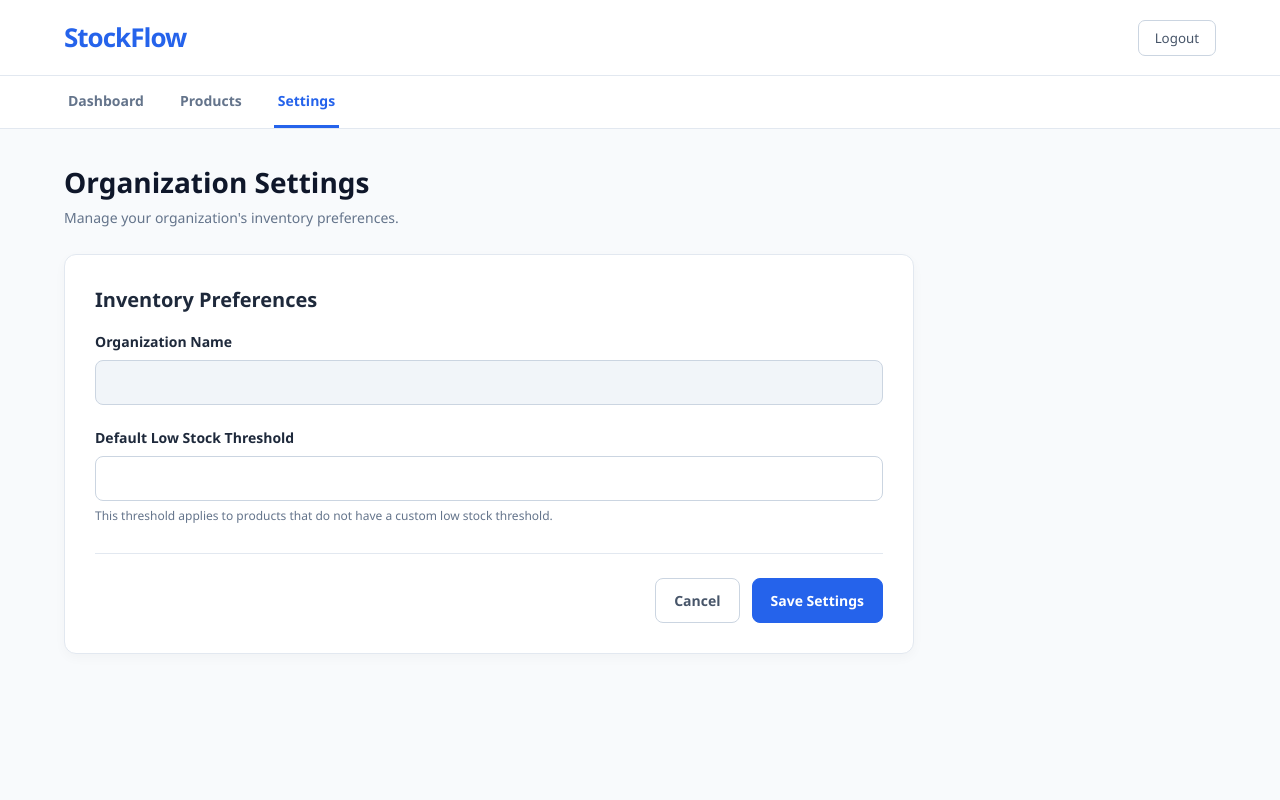
After one commit to Balaji-Gunji/stockflow-mvp, a Node server app: template views/settings.ejs in a window 1280 px wide. The commit adds this page. Run offline with Node 20, Linux system fonts and the light colour scheme; the template is opened without the code that fills it, so the values that code supplies are empty; some libraries are stand-ins or nearby versions.

Commit message:
Implement organization settings and configurable low stock threshold

```diff
--- a/public/css/dashboard.css
+++ b/public/css/dashboard.css
@@ -481,3 +481,20 @@ a:focus-visible {
         font-size: 24px;
     }
 }
+/* Organization Settings */
+
+.success-message {
+    background-color: #dcfce7;
+    color: #166534;
+    border: 1px solid #bbf7d0;
+    padding: 12px 16px;
+    border-radius: 8px;
+    margin-bottom: 20px;
+    font-size: 14px;
+}
+
+.form-group input[readonly] {
+    background-color: #f1f5f9;
+    color: #64748b;
+    cursor: not-allowed;
+}
--- a/server.js
+++ b/server.js
@@ -9,6 +9,7 @@ const session = require('express-session');
 const authRoutes = require('./routes/auth');
 const productRoutes = require('./routes/products');
 const dashboardRoutes = require('./routes/dashboard');
+const settingsRoutes = require('./routes/settings');
 
 const app = express();
 const PORT = process.env.PORT || 3000;
@@ -61,6 +62,7 @@ app.use('/products', productRoutes);
 
 // Temporary protected dashboard
 app.use('/dashboard', dashboardRoutes);
+app.use('/settings', settingsRoutes);
 // Page not found
 app.use((req, res) => {
     res.status(404).send('Page not found');
--- a/views/add-product.ejs
+++ b/views/add-product.ejs
@@ -31,6 +31,7 @@
     <nav class="navigation">
         <a href="/dashboard">Dashboard</a>
         <a href="/products" class="active">Products</a>
+        <a href="/settings">Settings</a>
     </nav>
 
     <main class="container">
--- a/views/dashboard.ejs
+++ b/views/dashboard.ejs
@@ -31,6 +31,7 @@
     <nav class="navigation">
         <a href="/dashboard" class="active">Dashboard</a>
         <a href="/products">Products</a>
+        <a href="/settings">Settings</a>
     </nav>
 
     <main class="container">
--- a/views/edit-product.ejs
+++ b/views/edit-product.ejs
@@ -31,6 +31,7 @@
     <nav class="navigation">
         <a href="/dashboard">Dashboard</a>
         <a href="/products" class="active">Products</a>
+        <a href="/settings">Settings</a>
     </nav>
 
     <main class="container">
--- a/views/products.ejs
+++ b/views/products.ejs
@@ -31,6 +31,7 @@
     <nav class="navigation">
         <a href="/dashboard">Dashboard</a>
         <a href="/products" class="active">Products</a>
+        <a href="/settings">Settings</a>
     </nav>
 
     <main class="container">
--- /dev/null
+++ b/views/settings.ejs
@@ -0,0 +1,118 @@
+<!DOCTYPE html>
+<html lang="en">
+
+<head>
+    <meta charset="UTF-8">
+    <meta name="viewport" content="width=device-width, initial-scale=1.0">
+
+    <title>Settings | StockFlow</title>
+
+    <link rel="stylesheet" href="/css/dashboard.css">
+</head>
+
+<body>
+
+    <header class="navbar">
+        <a href="/dashboard" class="brand">StockFlow</a>
+
+        <div class="nav-user">
+            <span>
+                <%= user.organization_name %>
+            </span>
+
+            <form action="/logout" method="POST">
+                <button type="submit" class="btn-logout">
+                    Logout
+                </button>
+            </form>
+        </div>
+    </header>
+
+    <nav class="navigation">
+        <a href="/dashboard">Dashboard</a>
+        <a href="/products">Products</a>
+        <a href="/settings" class="active">Settings</a>
+    </nav>
+
+    <main class="container">
+
+        <div class="page-header">
+            <div>
+                <h1>Organization Settings</h1>
+                <p>
+                    Manage your organization's inventory preferences.
+                </p>
+            </div>
+        </div>
+
+        <div class="form-card">
+
+            <h2 class="section-title">
+                Inventory Preferences
+            </h2>
+
+            <% if (error) { %>
+                <div class="error-message" role="alert">
+                    <%= error %>
+                </div>
+                <% } %>
+
+                    <% if (success) { %>
+                        <div class="success-message" role="status">
+                            <%= success %>
+                        </div>
+                        <% } %>
+
+                            <form action="/settings" method="POST">
+
+                                <div class="form-grid">
+
+                                    <div class="form-group full-width">
+                                        <label for="organization_name">
+                                            Organization Name
+                                        </label>
+
+                                        <input type="text" id="organization_name" value="<%= organization.name %>"
+                                            readonly>
+                                    </div>
+
+                                    <div class="form-group full-width">
+
+                                        <label for="default_threshold">
+                                            Default Low Stock Threshold
+                                        </label>
+
+                                        <input type="number" id="default_threshold" name="default_threshold" min="0"
+                                            step="1" value="<%= organization.default_threshold %>" required>
+
+                                        <p class="field-hint">
+                                            This threshold applies to products
+                                            that do not have a custom low stock
+                                            threshold.
+                                        </p>
+
+                                    </div>
+
+                                </div>
+
+                                <div class="form-actions">
+
+                                    <a href="/dashboard" class="btn-secondary">
+                                        Cancel
+                                    </a>
+
+                                    <button type="submit" class="btn-primary">
+                                        Save Settings
+                                    </button>
+
+                                </div>
+
+                            </form>
+
+        </div>
+
+    </main>
+
+</body>
+
+</html>
```
Also changed, not shown: routes/settings.js (added, +83 -0 lines).
